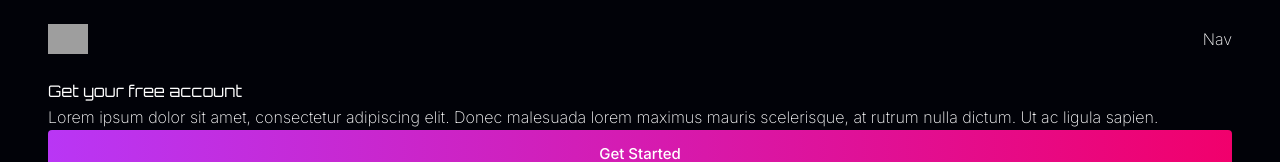
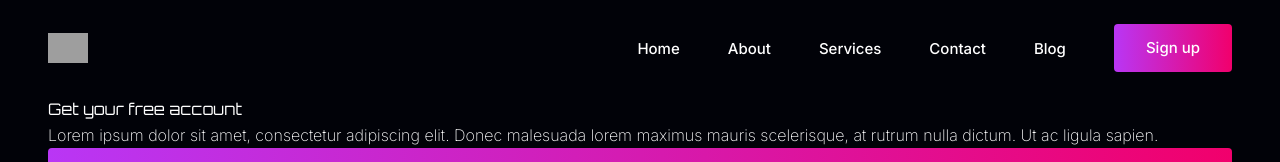
Before and after one commit to junaid109/ar-website, a React (Create React App) app: page / in a window 1280 px wide. Shown: the top 162 px of the page. Built offline with nearby package versions, Linux system fonts and the light colour scheme; grey boxes are pictures that could not be loaded; the HTML template or start-up script is replaced by a standard one.

Commit message:
Update to Nav compoennt with list of links

```diff
--- a/src/components/Nav.js
+++ b/src/components/Nav.js
@@ -1,7 +1,30 @@
 import React from 'react';
 
 const Nav = () => {
-  return <div>Nav</div>;
+  return (
+    <nav className='hidden lg:flex'>
+      <ul className='flex items-center space-x-12 font-secondary'>
+        <li className='nav-link'>
+          <a href='#'>Home</a>
+        </li>
+        <li className='nav-link'>
+          <a href='#'>About</a>
+        </li>
+        <li className='nav-link'>
+          <a href='#'>Services</a>
+        </li>
+        <li className='nav-link'>
+        <a href='#'>Contact</a>
+        </li>
+        <li className='nav-link'>
+          <a href='#'>Blog</a>
+        </li>
+        <btn className='btn'>
+          <a href='#'>Sign up</a>
+        </btn>
+      </ul>
+    </nav>
+  );
 };
 
 export default Nav;
--- a/src/components/NavMobile.js
+++ b/src/components/NavMobile.js
@@ -1,7 +1,37 @@
 import React from 'react';
 
-const NavMobile = () => {
-  return <div>NavMobile</div>;
+// import icons
+import { IoClose } from 'react-icons/io5';
+
+const NavMobile = ({ setNavMobile }) => {
+  return (
+    <nav className='lg:hidden bg-[#251f3f] w-full h-full'>
+      <IoClose
+        onClick={() => setNavMobile(false)}
+        className='text-3xl absolute left-4 top-6 cursor-pointer'
+      />
+      <ul className='flex flex-col items-center justify-center space-y-8 h-full font-secondary'>
+        <li className='text-lg'>
+          <a href='#'>Home</a>
+        </li>
+        <li className='text-lg'>
+        <a href='#'>About</a>
+        </li>
+        <li className='text-lg'>
+          <a href='#'>Services</a>
+        </li>
+        <li className='text-lg'>
+          <a href='#'>Contact</a>
+        </li>
+        <li className='text-lg'>
+          <a href='#'>Blog</a>
+        </li>
+        <li className='btn'>
+          <a href='#'>Sign up</a>
+        </li>
+      </ul>
+    </nav>
+  );
 };
 
 export default NavMobile;
```
